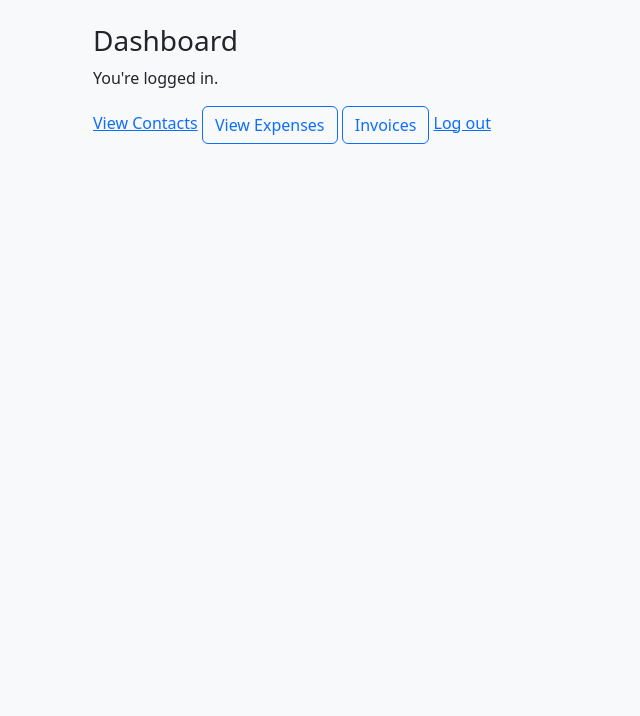
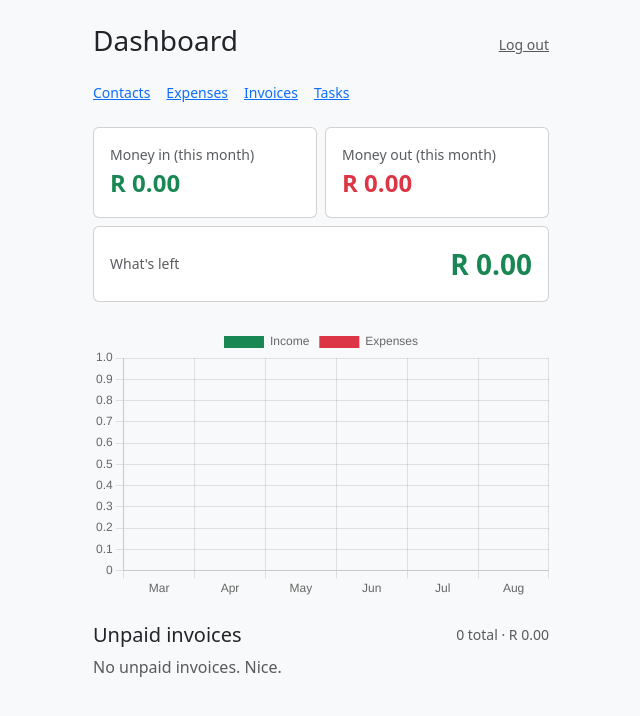
Before and after one commit to jarredjuliusbuilds/business-suite, a Flask app: page / in a window 1280 px wide. Shown: the top 716 px of the page, without its empty margins (319-959 px from the left). Run offline with Flask 3, Linux system fonts and the light colour scheme; a user stored in the database is signed in; tables that the repository leaves empty hold one stand-in row (values such as "Sample post"); some libraries are stand-ins or nearby versions.

Commit message:
add tasks module

```diff
--- a/app/__init__.py
+++ b/app/__init__.py
@@ -46,4 +46,7 @@ def create_app():
     from app.invoices.routes import invoices_bp
     app.register_blueprint(invoices_bp)
 
+    from app.tasks.routes import tasks_bp
+    app.register_blueprint(tasks_bp)
+
     return app
--- a/app/dashboard/routes.py
+++ b/app/dashboard/routes.py
@@ -1,9 +1,81 @@
 from flask import Blueprint, render_template
 from flask_login import login_required
+from datetime import date, timedelta
+from decimal import Decimal
+from calendar import monthrange
+from app.models import Invoice, Expense
+from app.utils import scoped
+import json
 
 dashboard_bp = Blueprint("dashboard", __name__)
 
 @dashboard_bp.route("/")
 @login_required
 def index():
-    return render_template("dashboard.html")
+    today = date.today()
+    month_start = today.replace(day=1)
+
+    # This month's paid income
+    paid_this_month = scoped(Invoice).filter(
+        Invoice.status == "paid",
+        Invoice.issue_date >= month_start,
+        Invoice.issue_date <= today,
+    ).all()
+    income_this_month = sum((inv.total for inv in paid_this_month), Decimal("0.00"))
+
+    # This month's expenses
+    expenses_this_month = scoped(Expense).filter(
+        Expense.date >= month_start,
+        Expense.date <= today,
+    ).all()
+    expenses_total_this_month = sum((e.amount for e in expenses_this_month), Decimal("0.00"))
+
+    net_profit = income_this_month - expenses_total_this_month
+
+    # Unpaid invoices
+    unpaid_invoices = scoped(Invoice).filter(
+        Invoice.status.in_(["draft", "sent", "overdue"])
+    ).order_by(Invoice.due_date.asc().nullslast()).all()
+    unpaid_total = sum((inv.total for inv in unpaid_invoices), Decimal("0.00"))
+
+    # Last 6 months of income vs expenses for the chart
+    chart_labels = []
+    chart_income = []
+    chart_expenses = []
+
+    for i in range(5, -1, -1):
+        year = today.year
+        month = today.month - i
+        while month <= 0:
+            month += 12
+            year -= 1
+        _, last_day = monthrange(year, month)
+        m_start = date(year, month, 1)
+        m_end = date(year, month, last_day)
+
+        m_income = scoped(Invoice).filter(
+            Invoice.status == "paid",
+            Invoice.issue_date >= m_start,
+            Invoice.issue_date <= m_end,
+        ).all()
+        m_expenses = scoped(Expense).filter(
+            Expense.date >= m_start,
+            Expense.date <= m_end,
+        ).all()
+
+        chart_labels.append(m_start.strftime("%b"))
+        chart_income.append(float(sum((inv.total for inv in m_income), Decimal("0.00"))))
+        chart_expenses.append(float(sum((e.amount for e in m_expenses), Decimal("0.00"))))
+
+    return render_template(
+        "dashboard.html",
+        income_this_month=income_this_month,
+        expenses_total_this_month=expenses_total_this_month,
+        net_profit=net_profit,
+        unpaid_invoices=unpaid_invoices[:5],
+        unpaid_count=len(unpaid_invoices),
+        unpaid_total=unpaid_total,
+        chart_labels=json.dumps(chart_labels),
+        chart_income=json.dumps(chart_income),
+        chart_expenses=json.dumps(chart_expenses),
+    )
--- a/app/templates/dashboard.html
+++ b/app/templates/dashboard.html
@@ -1,9 +1,80 @@
 {% extends "base.html" %}
 {% block content %}
-<h3>Dashboard</h3>
-<p>You're logged in.</p>
-<a href="{{ url_for('contacts.list') }}">View Contacts</a>
-<a href="{{ url_for('expenses.list') }}" class="btn btn-outline-primary">View Expenses</a>
-<a href="{{ url_for('invoices.list') }}" class="btn btn-outline-primary">Invoices</a>
-<a href="{{ url_for('auth.logout') }}">Log out</a>
+<div class="d-flex justify-content-between align-items-center mb-3">
+    <h3>Dashboard</h3>
+    <a href="{{ url_for('auth.logout') }}" class="text-muted small">Log out</a>
+</div>
+
+<div class="d-flex gap-3 mb-4 small">
+    <a href="{{ url_for('contacts.list') }}">Contacts</a>
+    <a href="{{ url_for('expenses.list') }}">Expenses</a>
+    <a href="{{ url_for('invoices.list') }}">Invoices</a>
+    <a href="{{ url_for('tasks.list') }}">Tasks</a>
+</div>
+
+<div class="row g-2 mb-4">
+    <div class="col-6">
+        <div class="card h-100">
+            <div class="card-body">
+                <div class="text-muted small">Money in (this month)</div>
+                <div class="fs-4 fw-bold text-success">R {{ "%.2f"|format(income_this_month) }}</div>
+            </div>
+        </div>
+    </div>
+    <div class="col-6">
+        <div class="card h-100">
+            <div class="card-body">
+                <div class="text-muted small">Money out (this month)</div>
+                <div class="fs-4 fw-bold text-danger">R {{ "%.2f"|format(expenses_total_this_month) }}</div>
+            </div>
+        </div>
+    </div>
+    <div class="col-12">
+        <div class="card h-100">
+            <div class="card-body d-flex justify-content-between align-items-center">
+                <div class="text-muted small">What's left</div>
+                <div class="fs-3 fw-bold {{ 'text-success' if net_profit >= 0 else 'text-danger' }}">R {{ "%.2f"|format(net_profit) }}</div>
+            </div>
+        </div>
+    </div>
+</div>
+
+<canvas id="incomeExpenseChart" height="180" class="mb-4"></canvas>
+
+<div class="d-flex justify-content-between align-items-center mb-2">
+    <h5 class="mb-0">Unpaid invoices</h5>
+    <span class="text-muted small">{{ unpaid_count }} total &middot; R {{ "%.2f"|format(unpaid_total) }}</span>
+</div>
+
+{% if unpaid_invoices %}
+<div class="list-group mb-4">
+    {% for inv in unpaid_invoices %}
+    <a href="{{ url_for('invoices.view', invoice_id=inv.id) }}" class="list-group-item list-group-item-action d-flex justify-content-between">
+        <span>{{ inv.invoice_number }} &middot; {{ inv.customer.name }}</span>
+        <strong>R {{ "%.2f"|format(inv.total) }}</strong>
+    </a>
+    {% endfor %}
+</div>
+{% else %}
+<p class="text-muted mb-4">No unpaid invoices. Nice.</p>
+{% endif %}
+
+<script src="https://cdnjs.cloudflare.com/ajax/libs/Chart.js/4.4.4/chart.umd.min.js"></script>
+<script>
+const ctx = document.getElementById('incomeExpenseChart');
+new Chart(ctx, {
+    type: 'bar',
+    data: {
+        labels: {{ chart_labels|safe }},
+        datasets: [
+            { label: 'Income', data: {{ chart_income|safe }}, backgroundColor: '#198754' },
+            { label: 'Expenses', data: {{ chart_expenses|safe }}, backgroundColor: '#dc3545' }
+        ]
+    },
+    options: {
+        responsive: true,
+        scales: { y: { beginAtZero: true } }
+    }
+});
+</script>
 {% endblock %}
```
Also changed, not shown: app/models.py (+14 -0 lines), app/tasks/routes.py (added, +103 -0 lines), app/templates/tasks/form.html (added, +34 -0 lines), app/templates/tasks/list.html (added, +38 -0 lines), migrations/versions/e9a5105a168b_add_tasks_table.py (added, +45 -0 lines), app/tasks/__init__.py (added).
